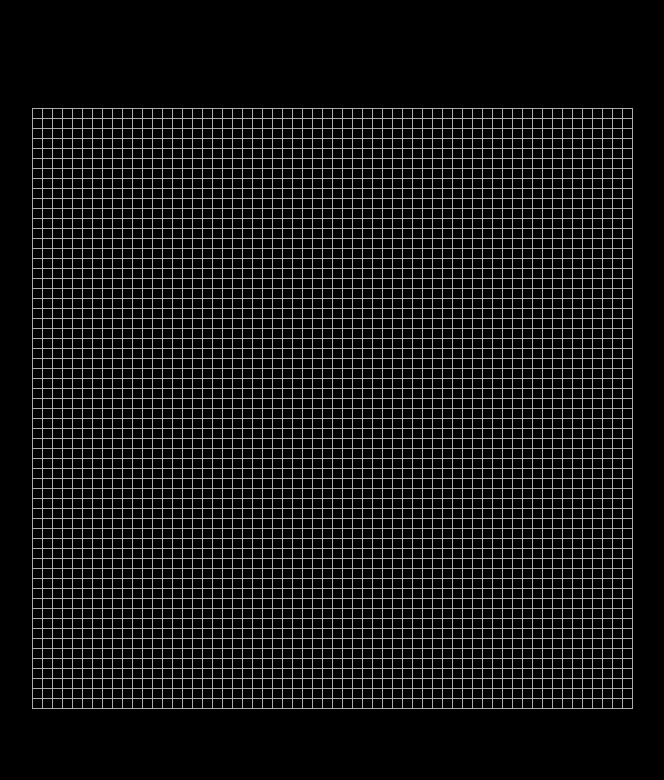
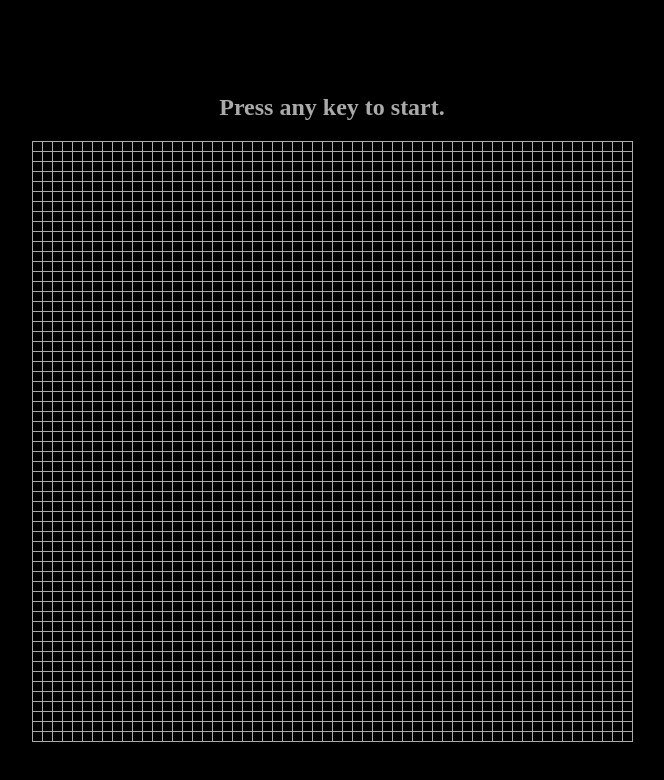
Before and after one commit to kidwen/snake, a plain HTML site: page index.html in a window 1280 px wide. Shown: the whole page, without its empty margins (316-980 px from the left). Drawn offline with Linux system fonts and the light colour scheme.

Commit message:
Update index.html

```diff
--- a/index.html
+++ b/index.html
@@ -6,6 +6,9 @@
     <meta name='viewport' content='width=device-width, initial-scale=1.0' />
     <title>🐍</title>
     <style>
+        h2 {
+            color: #aaa;
+        }
         body {
             --white: #aaa;
             --black: #000;
@@ -17,6 +20,7 @@
             display: flex;
             justify-content: center;
             align-items: center;
+            flex-direction: column;
             overflow: hidden;
         }
 
@@ -64,38 +68,11 @@
 </head>
 
 <body>
+    <h2>Press any key to start.</h1>
     <div id='wrap'></div>
     <script>
         const snake = {
             data: [
-                // {
-                //     x: 10,
-                //     y: 0,
-                // },
-                // {
-                //     x: 9,
-                //     y: 0,
-                // },
-                // {
-                //     x: 8,
-                //     y: 0,
-                // },
-                // {
-                //     x: 7,
-                //     y: 0,
-                // },
-                // {
-                //     x: 6,
-                //     y: 0,
-                // },
-                // {
-                //     x: 5,
-                //     y: 0,
-                // },
-                // {
-                //     x: 4,
-                //     y: 0,
-                // },
                 {
                     x: 3,
                     y: 0,
@@ -128,34 +105,6 @@
                     item.dom.remove();
                 }
                 this.data = [
-                    // {
-                    //     x: 10,
-                    //     y: 0,
-                    // },
-                    // {
-                    //     x: 9,
-                    //     y: 0,
-                    // },
-                    // {
-                    //     x: 8,
-                    //     y: 0,
-                    // },
-                    // {
-                    //     x: 7,
-                    //     y: 0,
-                    // },
-                    // {
-                    //     x: 6,
-                    //     y: 0,
-                    // },
-                    // {
-                    //     x: 5,
-                    //     y: 0,
-                    // },
-                    // {
-                    //     x: 4,
-                    //     y: 0,
-                    // },
                     {
                         x: 3,
                         y: 0,
```
